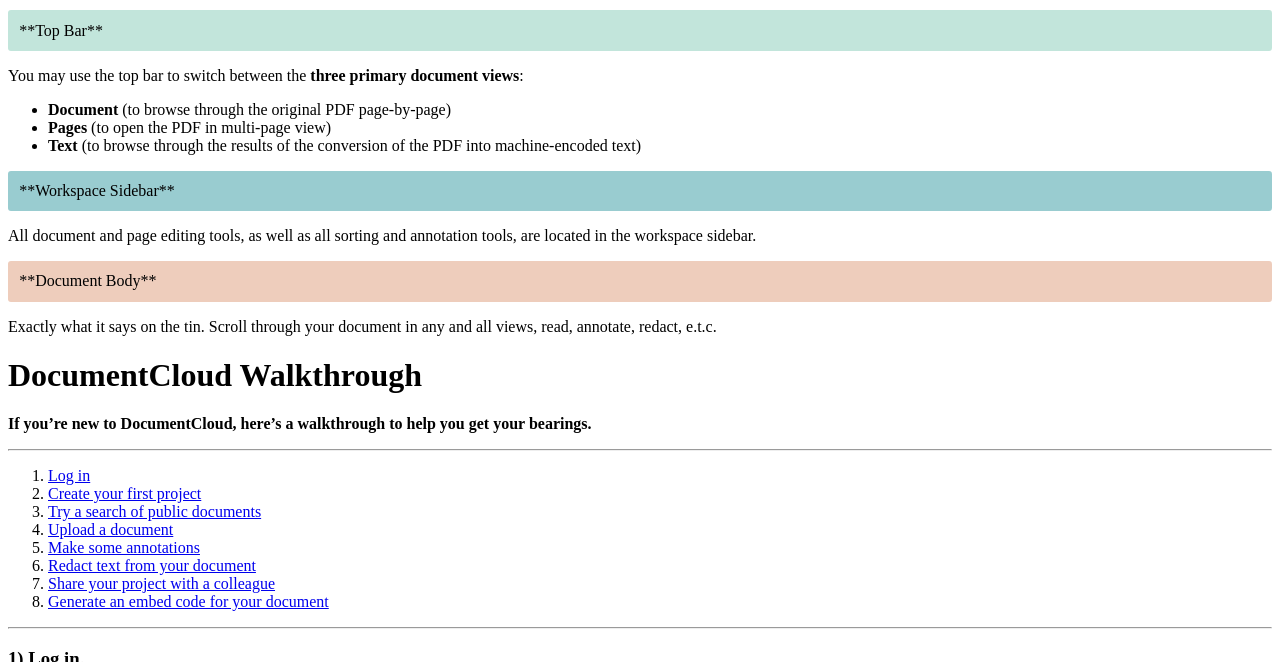
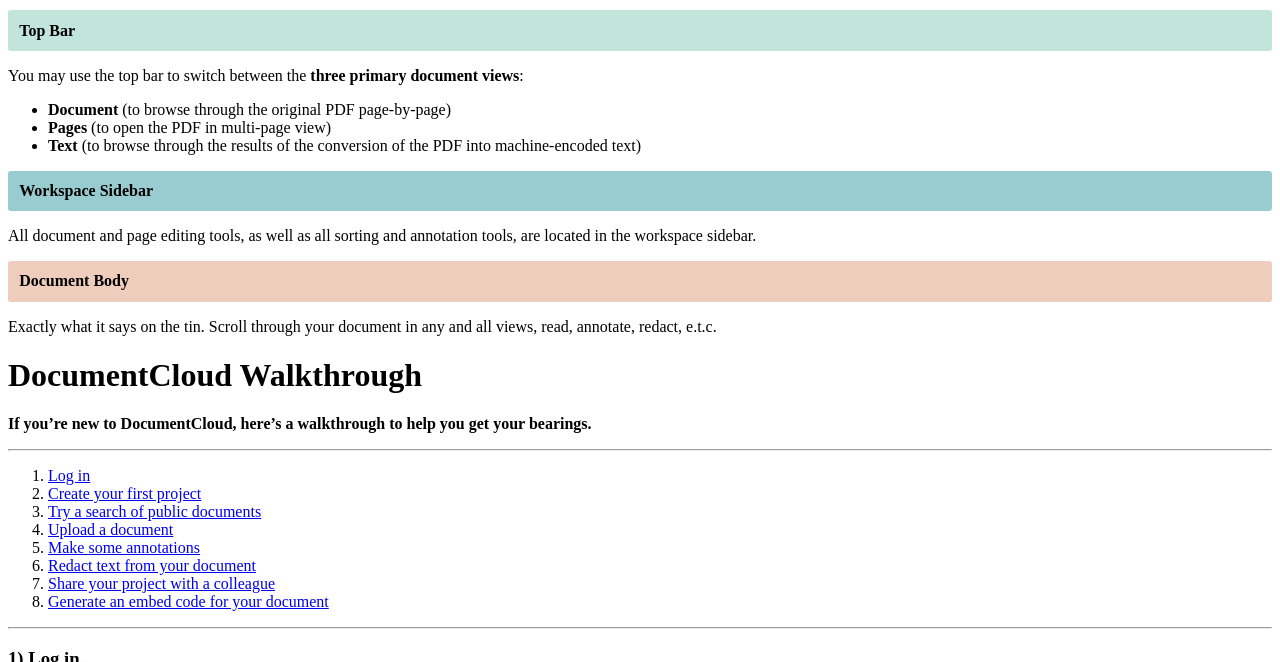
Before and after one commit to documentcloud/help_center, a Jekyll site: the page built from _help/guided_tour.md, in a window 1280 px wide and 900 px high, scrolled down 481 px, cut to the strip 238-900 px from the top of the window. Built offline with Jekyll 4.4.1, drawn with Linux system fonts in a browser that asks for light colours; comment, search, counter and statistics services are not loaded.

Commit message:
Testing styles

```diff
--- a/_help/guided_tour.md
+++ b/_help/guided_tour.md
@@ -4,9 +4,6 @@ title: Guided Tour
 ---
 
 # Welcome to DocumentCloud!
-
-
-
 
 ### DocumentCloud is...
 * A tool for organizing and working with large documents and document collections
@@ -21,18 +18,18 @@ title: Guided Tour
 
 ***
 
-<p style="background:#c2e5db;padding:0.7em;border-radius:3px;">**Top Bar**</p>
+<p style="background:#c2e5db;padding:0.7em;border-radius:3px;font-weight:bold;">Top Bar</p>
 
 You may use the top bar to switch between the **three primary document views**:
 * **Document** (to browse through the original PDF page-by-page)
 * **Pages** (to open the PDF in multi-page view)
 * **Text** (to browse through the results of the conversion of the PDF into machine-encoded text)
 
-<p style="background:#99ccd0;padding:0.7em;border-radius:3px;">**Workspace Sidebar**</p>
+<p style="background:#99ccd0;padding:0.7em;border-radius:3px;font-weight:bold;">Workspace Sidebar</p>
 
 All document and page editing tools, as well as all sorting and annotation tools, are located in the workspace sidebar.
 
-<p style="background:#eecdbc;padding:0.7em;border-radius:3px;">**Document Body**</p>
+<p style="background:#eecdbc;padding:0.7em;border-radius:3px;font-weight:bold;">Document Body</p>
 
 
 Exactly what it says on the tin. Scroll through your document in any and all views, read, annotate, redact, e.t.c.
```
